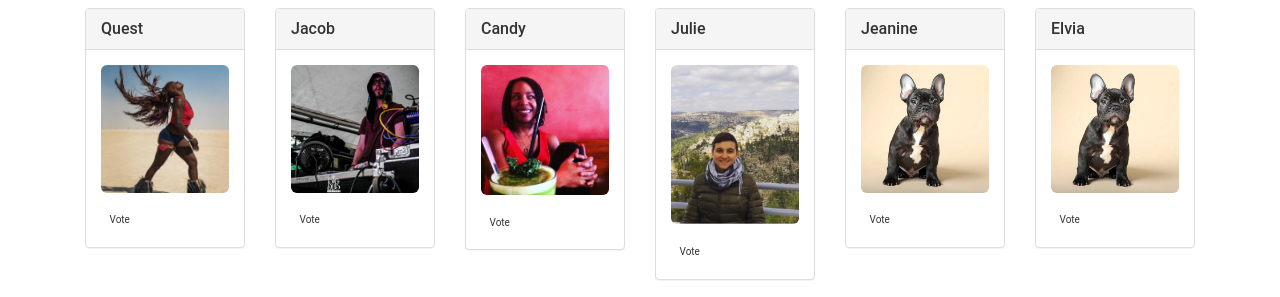
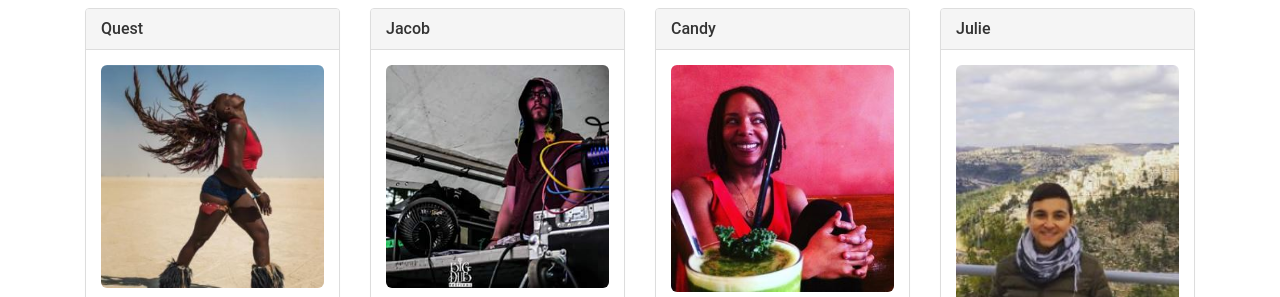
Before and after one commit to CadiDadi/Hackital2018-Solidity-Artists, a website: page src/index.html in a window 1280 px wide. Shown: the part 632-929 px from the top of the page. Drawn offline with nearby package versions, Linux system fonts and the light colour scheme; files whose address does not match are found by name.

Commit message:
5th update

```diff
--- a/src/index.html
+++ b/src/index.html
@@ -51,7 +51,7 @@
     </div>
 
     <div id="artistTemplate" style="display: none;">
-      <div class="col-sm-6 col-md-4 col-lg-2">
+      <div class="col-sm-6 col-md-4 col-lg-3">
         <div class="panel panel-default panel-pet">
           <div class="panel-heading">
             <h3 class="panel-title">Scrappy</h3>
```
